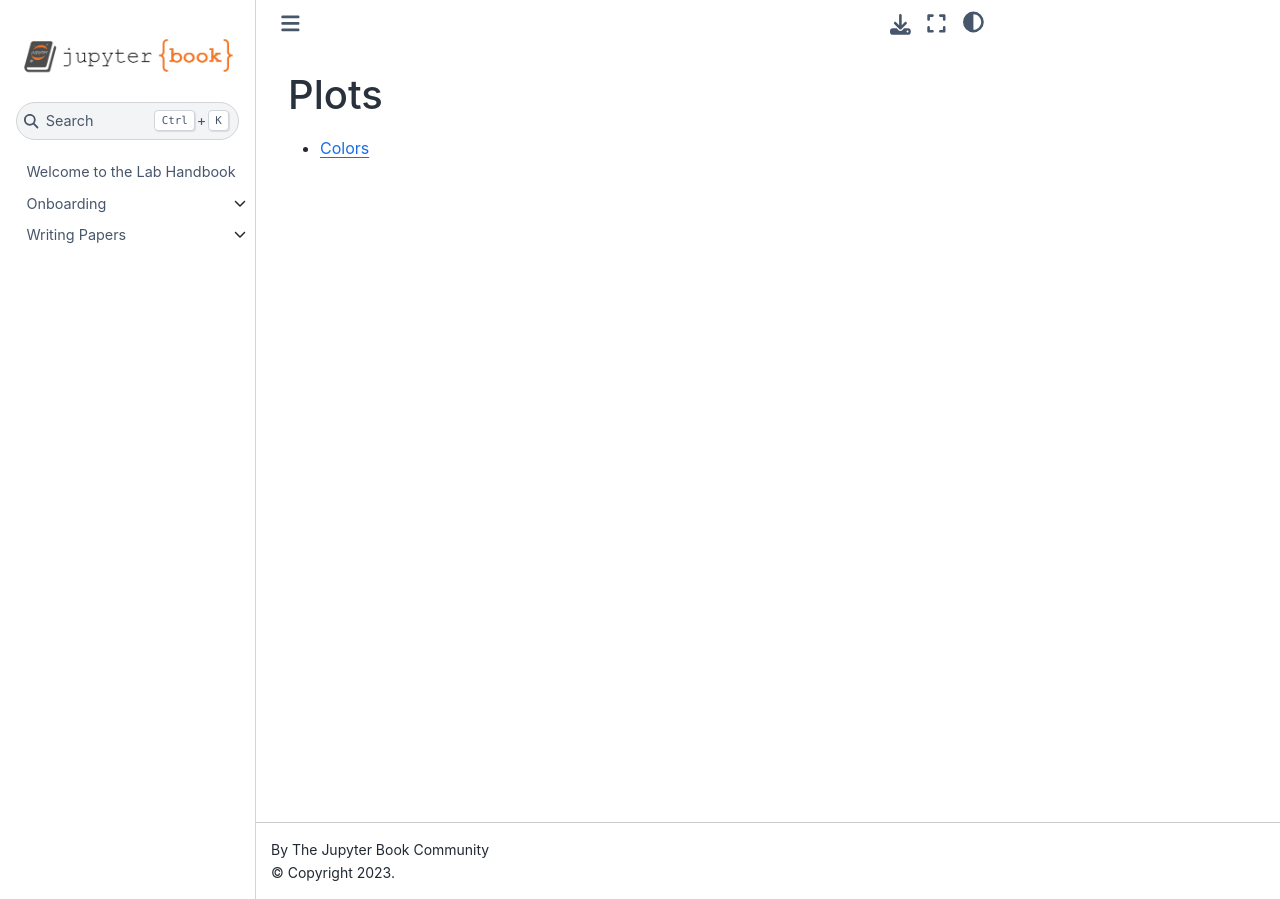
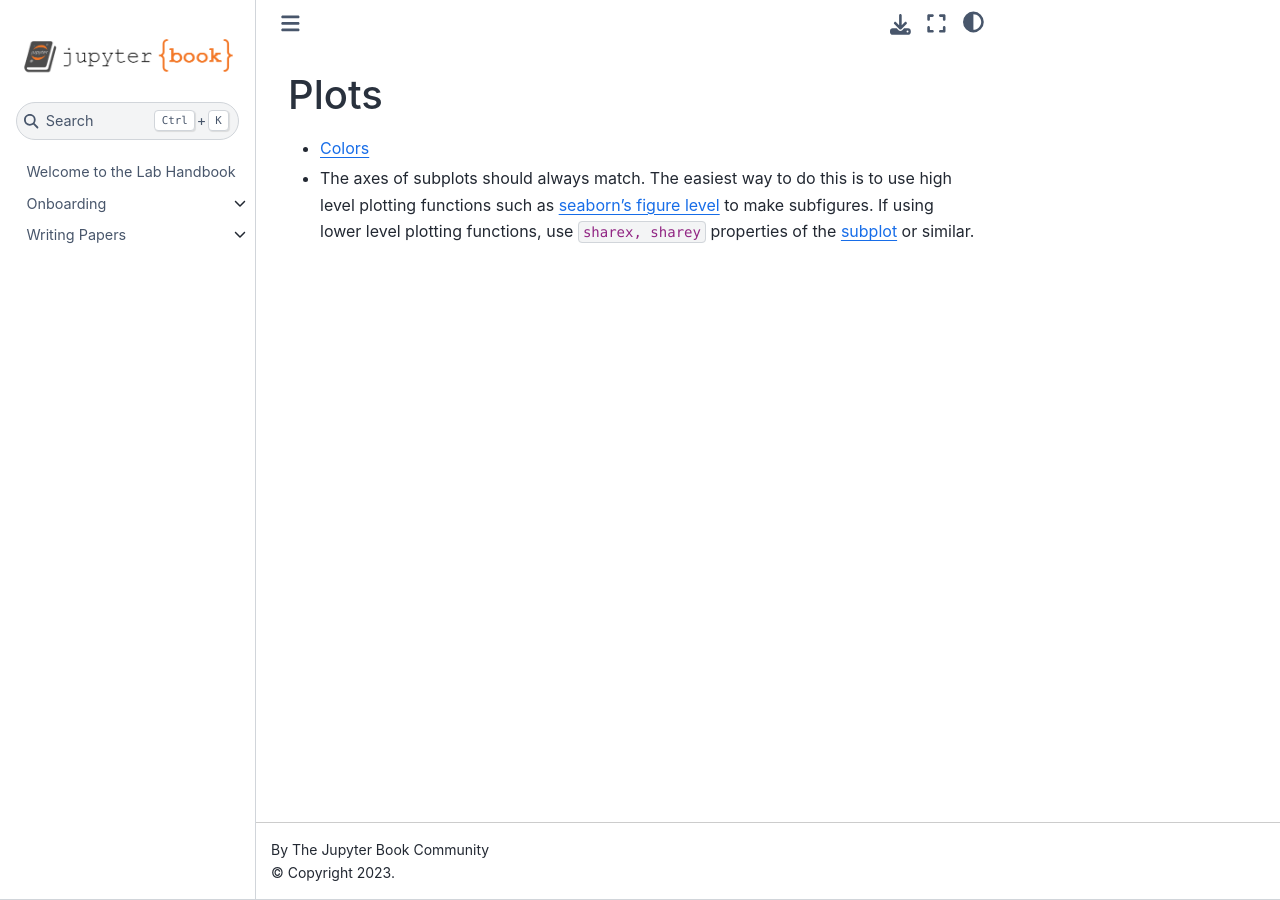
Before and after one commit to ml4sts/handbook, a Jupyter Book: the page built from writing/plotting.md, in a window 1280 px wide. Built offline with Jupyter Book 1.0.4 settings and Sphinx 7.4.7 and the Sphinx Book theme 1.1.4, drawn with Linux system fonts in a browser that asks for light colours; pages that are not in the unit, such as notebooks, are missing from menus.

Commit message:
add on axes, closes #6

```diff
--- a/writing/plotting.md
+++ b/writing/plotting.md
@@ -1,3 +1,4 @@
 # Plots
 
 - [Colors](https://gist.github.com/mwaskom/b35f6ebc2d4b340b4f64a4e28e778486)
+- The axes of subplots should always match.  The easiest way to do this is to use high level plotting functions such as  [seaborn's figure level](https://seaborn.pydata.org/tutorial/function_overview.html#figure-level-vs-axes-level-functions) to make subfigures. If using lower level plotting functions, use `sharex, sharey` properties of the [subplot](https://matplotlib.org/stable/api/_as_gen/matplotlib.pyplot.subplots.html) or similar.
```
